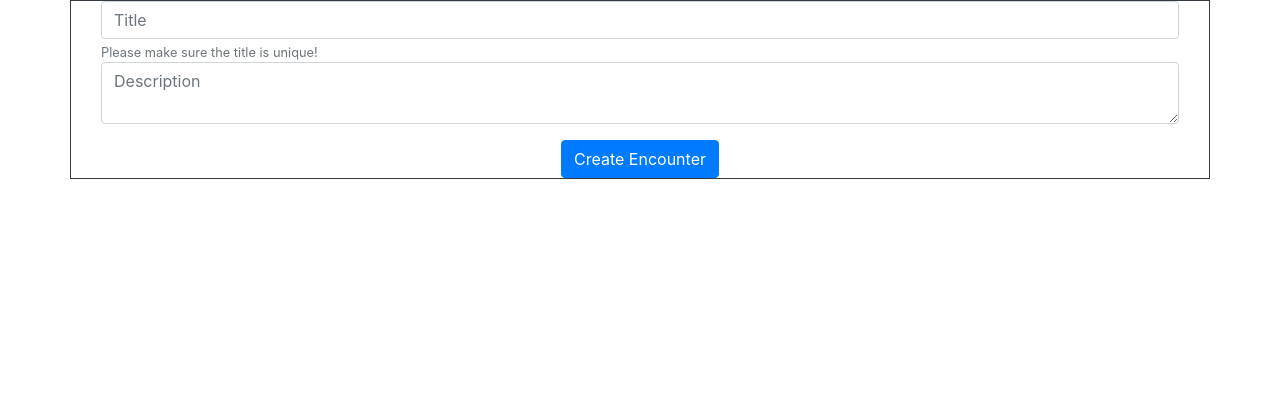
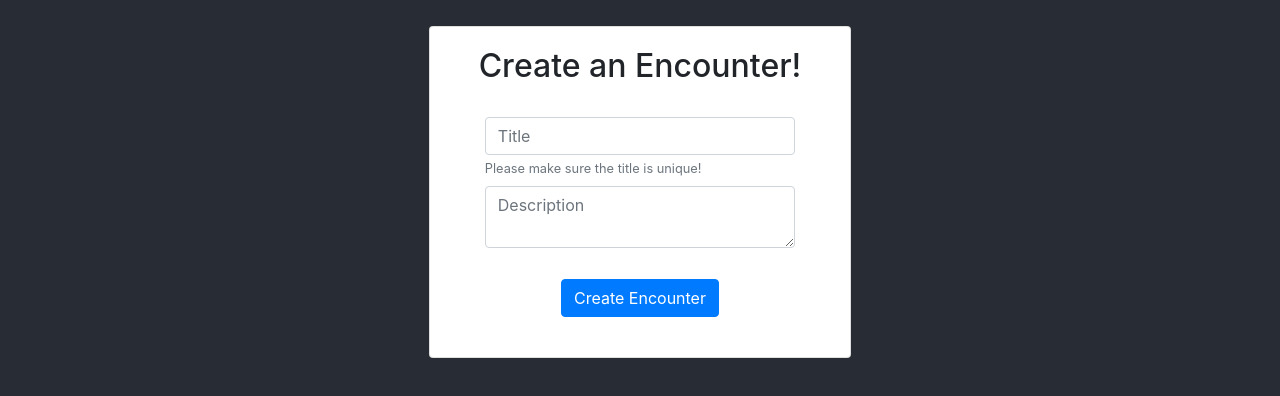
Before and after one commit to ahoopes16/zombie-roleplaying-ui, a React (Create React App) app: page / in a window 1280 px wide. Shown: the top 396 px of the page. Built offline with nearby package versions, Linux system fonts and the light colour scheme.

Commit message:
Place the form in a card, apply background color

```diff
--- a/src/App.css
+++ b/src/App.css
@@ -1,38 +1,20 @@
-.App {
-  text-align: center;
+html {
+  background-color: #282c34;
 }
 
-.App-logo {
-  height: 40vmin;
-  pointer-events: none;
-}
-
-@media (prefers-reduced-motion: no-preference) {
-  .App-logo {
-    animation: App-logo-spin infinite 20s linear;
-  }
-}
-
-.App-header {
+.App {
   background-color: #282c34;
-  min-height: 100vh;
   display: flex;
   flex-direction: column;
   align-items: center;
   justify-content: center;
-  font-size: calc(10px + 2vmin);
-  color: white;
 }
 
-.App-link {
-  color: #61dafb;
+.form-container {
+  margin: 2%;
+  width: 33%;
 }
 
-@keyframes App-logo-spin {
-  from {
-    transform: rotate(0deg);
-  }
-  to {
-    transform: rotate(360deg);
-  }
+.form-field {
+  margin-bottom: 10%;
 }
--- a/src/components/CreateEncounterForm.tsx
+++ b/src/components/CreateEncounterForm.tsx
@@ -1,6 +1,8 @@
 import React from 'react'
 import {
-  Container,
+  Card,
+  CardTitle,
+  CardBody,
   Col,
   Form,
   FormGroup,
@@ -11,10 +13,12 @@ import {
 
 function CreateEncounterForm(): React.FunctionComponentElement<{}> {
   return (
-    <Container id="create-encounter-form" className="border border-dark">
-      <Form className="form">
+    <Card body className="form-container text-center">
+      <CardTitle tag="h2">Create an Encounter!</CardTitle>
+      <CardBody>
+        <Form>
           <Col>
-          <FormGroup>
+            <FormGroup className="form-field">
               <Input type="text" placeholder="Title" />
               <FormText color="muted" className="float-left">
                 Please make sure the title is unique!
@@ -23,14 +27,15 @@ function CreateEncounterForm(): React.FunctionComponentElement<{}> {
           </Col>
 
           <Col>
-          <FormGroup>
+            <FormGroup className="form-field">
               <Input type="textarea" placeholder="Description" />
             </FormGroup>
           </Col>
 
           <Button color="primary">Create Encounter</Button>
         </Form>
-    </Container>
+      </CardBody>
+    </Card>
   )
 }
 
```
Lines whose indentation alone changed are shown as unchanged.
